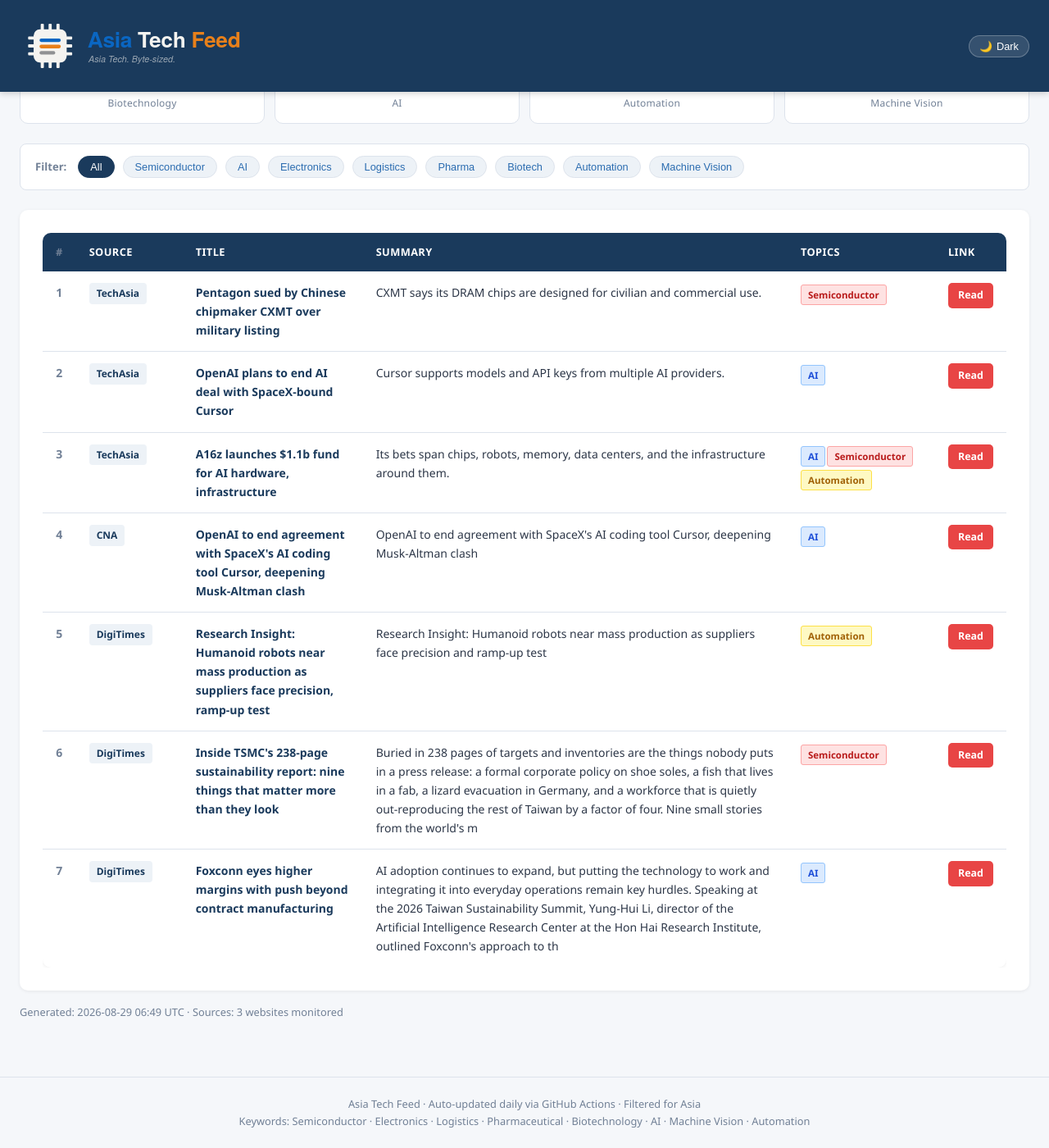
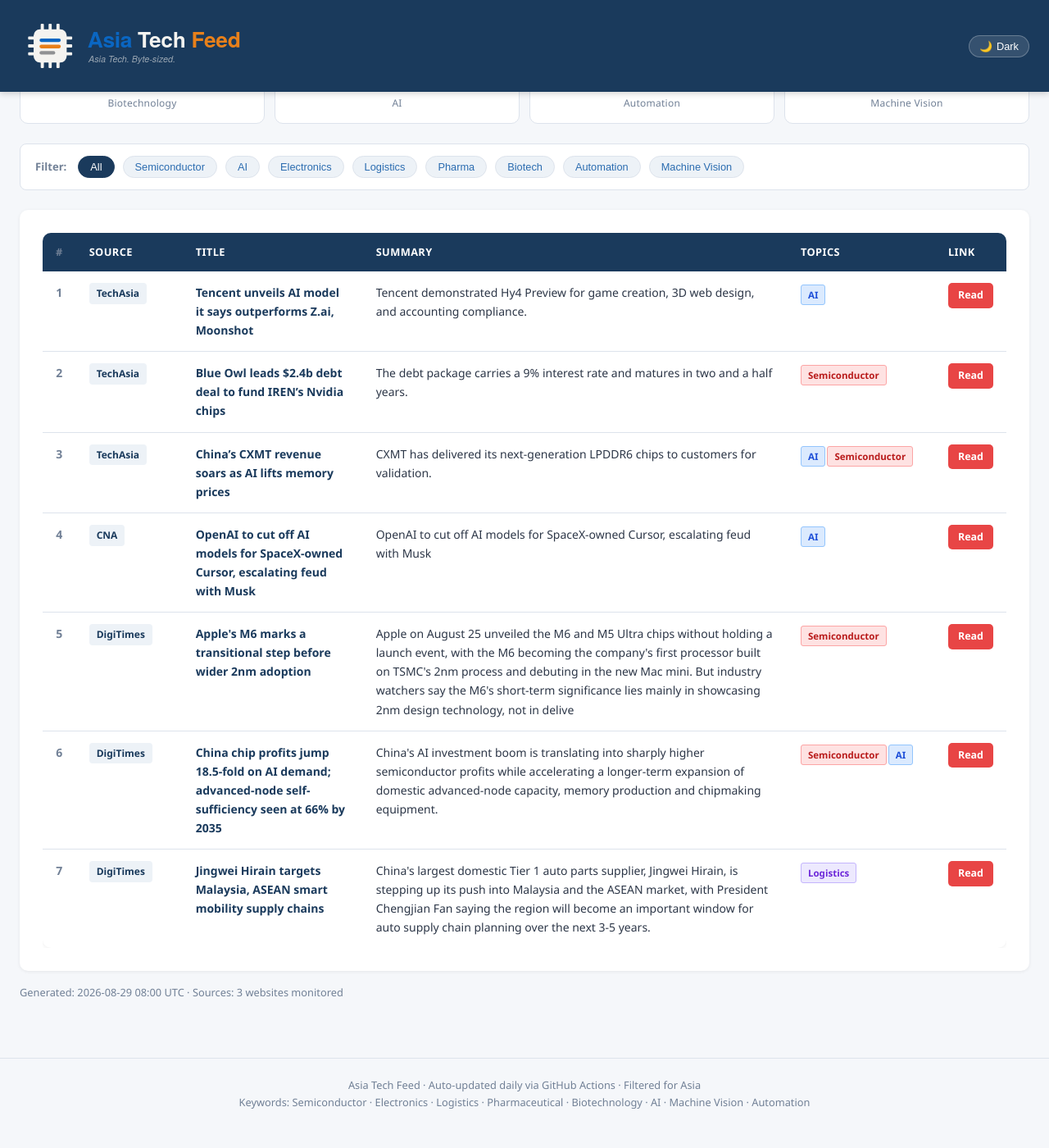
Before and after one commit to asiatechfeed/Asia-Tech-Feed, a Jekyll site: the page built from _posts/2026-08-29-asia-tech-news-digest.md, in a window 1280 px wide and 1400 px high, scrolled down 546 px. Shown: the whole window at 82% size. Built offline with Jekyll 4.4.1, drawn with Linux system fonts in a browser that asks for light colours; a script that is not in the unit is left out; after the commit the page ends 1923 px from its top, so only the background shows below that; some of the changed text lies outside the part shown.

Commit message:
📰 News digest 2026-08-29 (7 articles)

```diff
--- a/_posts/2026-08-29-asia-tech-news-digest.md
+++ b/_posts/2026-08-29-asia-tech-news-digest.md
@@ -1,15 +1,15 @@
 ---
 layout: post
 title: "Asia Tech News Digest - August 29, 2026"
-date: 2026-08-29 14:49:22 +0800
+date: 2026-08-29 16:00:45 +0800
 articles_count: 7
 sources_count: 3
 sources: ["CNA", "DigiTimes", "TechAsia"]
 csv_file: /assets/data/news-2026-08-29.tsv
-featured_title: "Pentagon sued by Chinese chipmaker CXMT over military listing"
-featured_url: "https://www.techinasia.com/apple-tests-chips-chinese-dram-maker-cxmt"
+featured_title: "Tencent unveils AI model it says outperforms Z.ai, Moonshot"
+featured_url: "https://www.techinasia.com/tencent-cloud-expands-ai-agent-suite-indonesia"
 featured_source: "TechAsia"
-featured_summary: "CXMT says its DRAM chips are designed for civilian and commercial use."
+featured_summary: "Tencent demonstrated Hy4 Preview for game creation, 3D web design, and accounting compliance."
 featured_image: ""
 ---
 
@@ -28,58 +28,58 @@ featured_image: ""
 <tr>
   <td class="col-num">1</td>
   <td class="col-source"><span class="source-badge">TechAsia</span></td>
-  <td class="col-title"><span class="article-title">Pentagon sued by Chinese chipmaker CXMT over military listing</span></td>
-  <td class="col-summary">CXMT says its DRAM chips are designed for civilian and commercial use.</td>
-  <td class="col-tags"><span class="tag semi">Semiconductor</span></td>
-  <td class="col-link"><a class="btn-link" href="https://www.techinasia.com/apple-tests-chips-chinese-dram-maker-cxmt" target="_blank" rel="noopener">Read</a></td>
+  <td class="col-title"><span class="article-title">Tencent unveils AI model it says outperforms Z.ai, Moonshot</span></td>
+  <td class="col-summary">Tencent demonstrated Hy4 Preview for game creation, 3D web design, and accounting compliance.</td>
+  <td class="col-tags"><span class="tag ai">AI</span></td>
+  <td class="col-link"><a class="btn-link" href="https://www.techinasia.com/tencent-cloud-expands-ai-agent-suite-indonesia" target="_blank" rel="noopener">Read</a></td>
 </tr>
 <tr>
   <td class="col-num">2</td>
   <td class="col-source"><span class="source-badge">TechAsia</span></td>
-  <td class="col-title"><span class="article-title">OpenAI plans to end AI deal with SpaceX-bound Cursor</span></td>
-  <td class="col-summary">Cursor supports models and API keys from multiple AI providers.</td>
-  <td class="col-tags"><span class="tag ai">AI</span></td>
-  <td class="col-link"><a class="btn-link" href="https://www.techinasia.com/openai-releases-chatgpt-desktop-app-preview-linux" target="_blank" rel="noopener">Read</a></td>
+  <td class="col-title"><span class="article-title">Blue Owl leads $2.4b debt deal to fund IREN’s Nvidia chips</span></td>
+  <td class="col-summary">The debt package carries a 9% interest rate and matures in two and a half years.</td>
+  <td class="col-tags"><span class="tag semi">Semiconductor</span></td>
+  <td class="col-link"><a class="btn-link" href="https://www.techinasia.com/microsoft-to-buy-nearly-9-7b-ai-cloud-capacity-from-australian-firm" target="_blank" rel="noopener">Read</a></td>
 </tr>
 <tr>
   <td class="col-num">3</td>
   <td class="col-source"><span class="source-badge">TechAsia</span></td>
-  <td class="col-title"><span class="article-title">A16z launches $1.1b fund for AI hardware, infrastructure</span></td>
-  <td class="col-summary">Its bets span chips, robots, memory, data centers, and the infrastructure around them.</td>
-  <td class="col-tags"><span class="tag ai">AI</span><span class="tag semi">Semiconductor</span><span class="tag auto">Automation</span></td>
-  <td class="col-link"><a class="btn-link" href="https://www.techinasia.com/a16z-raises-15b-for-ai-defense-funds" target="_blank" rel="noopener">Read</a></td>
+  <td class="col-title"><span class="article-title">China’s CXMT revenue soars as AI lifts memory prices</span></td>
+  <td class="col-summary">CXMT has delivered its next-generation LPDDR6 chips to customers for validation.</td>
+  <td class="col-tags"><span class="tag ai">AI</span><span class="tag semi">Semiconductor</span></td>
+  <td class="col-link"><a class="btn-link" href="https://www.techinasia.com/tencent-cxmt-sign-multiyear-29b-dram-deal" target="_blank" rel="noopener">Read</a></td>
 </tr>
 <tr>
   <td class="col-num">4</td>
   <td class="col-source"><span class="source-badge">CNA</span></td>
-  <td class="col-title"><span class="article-title">OpenAI to end agreement with SpaceX's AI coding tool Cursor, deepening Musk-Altman clash</span></td>
-  <td class="col-summary">OpenAI to end agreement with SpaceX's AI coding tool Cursor, deepening Musk-Altman clash</td>
+  <td class="col-title"><span class="article-title">OpenAI to cut off AI models for SpaceX-owned Cursor, escalating feud with Musk</span></td>
+  <td class="col-summary">OpenAI to cut off AI models for SpaceX-owned Cursor, escalating feud with Musk</td>
   <td class="col-tags"><span class="tag ai">AI</span></td>
-  <td class="col-link"><a class="btn-link" href="https://www.channelnewsasia.com/business/openai-end-agreement-spacexs-ai-coding-tool-cursor-deepening-musk-altman-clash-6348951" target="_blank" rel="noopener">Read</a></td>
+  <td class="col-link"><a class="btn-link" href="https://www.channelnewsasia.com/business/openai-cut-ai-models-spacex-owned-cursor-escalating-feud-musk-6348951" target="_blank" rel="noopener">Read</a></td>
 </tr>
 <tr>
   <td class="col-num">5</td>
   <td class="col-source"><span class="source-badge">DigiTimes</span></td>
-  <td class="col-title"><span class="article-title">Research Insight: Humanoid robots near mass production as suppliers face precision, ramp-up test</span></td>
-  <td class="col-summary">Research Insight: Humanoid robots near mass production as suppliers face precision and ramp-up test</td>
-  <td class="col-tags"><span class="tag auto">Automation</span></td>
-  <td class="col-link"><a class="btn-link" href="https://www.digitimes.com/news/a20260826PD223/production-robot-development-component-manufacturing.html" target="_blank" rel="noopener">Read</a></td>
+  <td class="col-title"><span class="article-title">Apple's M6 marks a transitional step before wider 2nm adoption</span></td>
+  <td class="col-summary">Apple on August 25 unveiled the M6 and M5 Ultra chips without holding a launch event, with the M6 becoming the company's first processor built on TSMC's 2nm process and debuting in the new Mac mini. But industry watchers say the M6's short-term significance lies mainly in showcasing 2nm design technology, not in delive</td>
+  <td class="col-tags"><span class="tag semi">Semiconductor</span></td>
+  <td class="col-link"><a class="btn-link" href="https://www.digitimes.com/news/a20260828PD233/apple-chips-mac-mini-performance-capacity.html" target="_blank" rel="noopener">Read</a></td>
 </tr>
 <tr>
   <td class="col-num">6</td>
   <td class="col-source"><span class="source-badge">DigiTimes</span></td>
-  <td class="col-title"><span class="article-title">Inside TSMC's 238-page sustainability report: nine things that matter more than they look</span></td>
-  <td class="col-summary">Buried in 238 pages of targets and inventories are the things nobody puts in a press release: a formal corporate policy on shoe soles, a fish that lives in a fab, a lizard evacuation in Germany, and a workforce that is quietly out-reproducing the rest of Taiwan by a factor of four. Nine small stories from the world's m</td>
-  <td class="col-tags"><span class="tag semi">Semiconductor</span></td>
-  <td class="col-link"><a class="btn-link" href="https://www.digitimes.com/news/a20260826VL224/tsmc-2025-taiwan-fab.html" target="_blank" rel="noopener">Read</a></td>
+  <td class="col-title"><span class="article-title">China chip profits jump 18.5-fold on AI demand; advanced-node self-sufficiency seen at 66% by 2035</span></td>
+  <td class="col-summary">China's AI investment boom is translating into sharply higher semiconductor profits while accelerating a longer-term expansion of domestic advanced-node capacity, memory production and chipmaking equipment.</td>
+  <td class="col-tags"><span class="tag semi">Semiconductor</span><span class="tag ai">AI</span></td>
+  <td class="col-link"><a class="btn-link" href="https://www.digitimes.com/news/a20260828VL205/demand-2035-self-sufficiency-investment-capacity.html" target="_blank" rel="noopener">Read</a></td>
 </tr>
 <tr>
   <td class="col-num">7</td>
   <td class="col-source"><span class="source-badge">DigiTimes</span></td>
-  <td class="col-title"><span class="article-title">Foxconn eyes higher margins with push beyond contract manufacturing</span></td>
-  <td class="col-summary">AI adoption continues to expand, but putting the technology to work and integrating it into everyday operations remain key hurdles. Speaking at the 2026 Taiwan Sustainability Summit, Yung-Hui Li, director of the Artificial Intelligence Research Center at the Hon Hai Research Institute, outlined Foxconn's approach to th</td>
-  <td class="col-tags"><span class="tag ai">AI</span></td>
-  <td class="col-link"><a class="btn-link" href="https://www.digitimes.com/news/a20260828PD212/foxconn-manufacturing-technology-adoption-data.html" target="_blank" rel="noopener">Read</a></td>
+  <td class="col-title"><span class="article-title">Jingwei Hirain targets Malaysia, ASEAN smart mobility supply chains</span></td>
+  <td class="col-summary">China's largest domestic Tier 1 auto parts supplier, Jingwei Hirain, is stepping up its push into Malaysia and the ASEAN market, with President Chengjian Fan saying the region will become an important window for auto supply chain planning over the next 3-5 years.</td>
+  <td class="col-tags"><span class="tag logis">Logistics</span></td>
+  <td class="col-link"><a class="btn-link" href="https://www.digitimes.com/news/a20260828PD219/asean-tier-1-market-sales-supply-chain.html" target="_blank" rel="noopener">Read</a></td>
 </tr>
 </tbody>
 </table>
```
Also changed, not shown: _data/seen_urls.json (+8 -1 lines), _digest_meta.json (+10 -10 lines), assets/data/news-2026-08-29.tsv (+7 -7 lines), assets/data/search-index.json.
